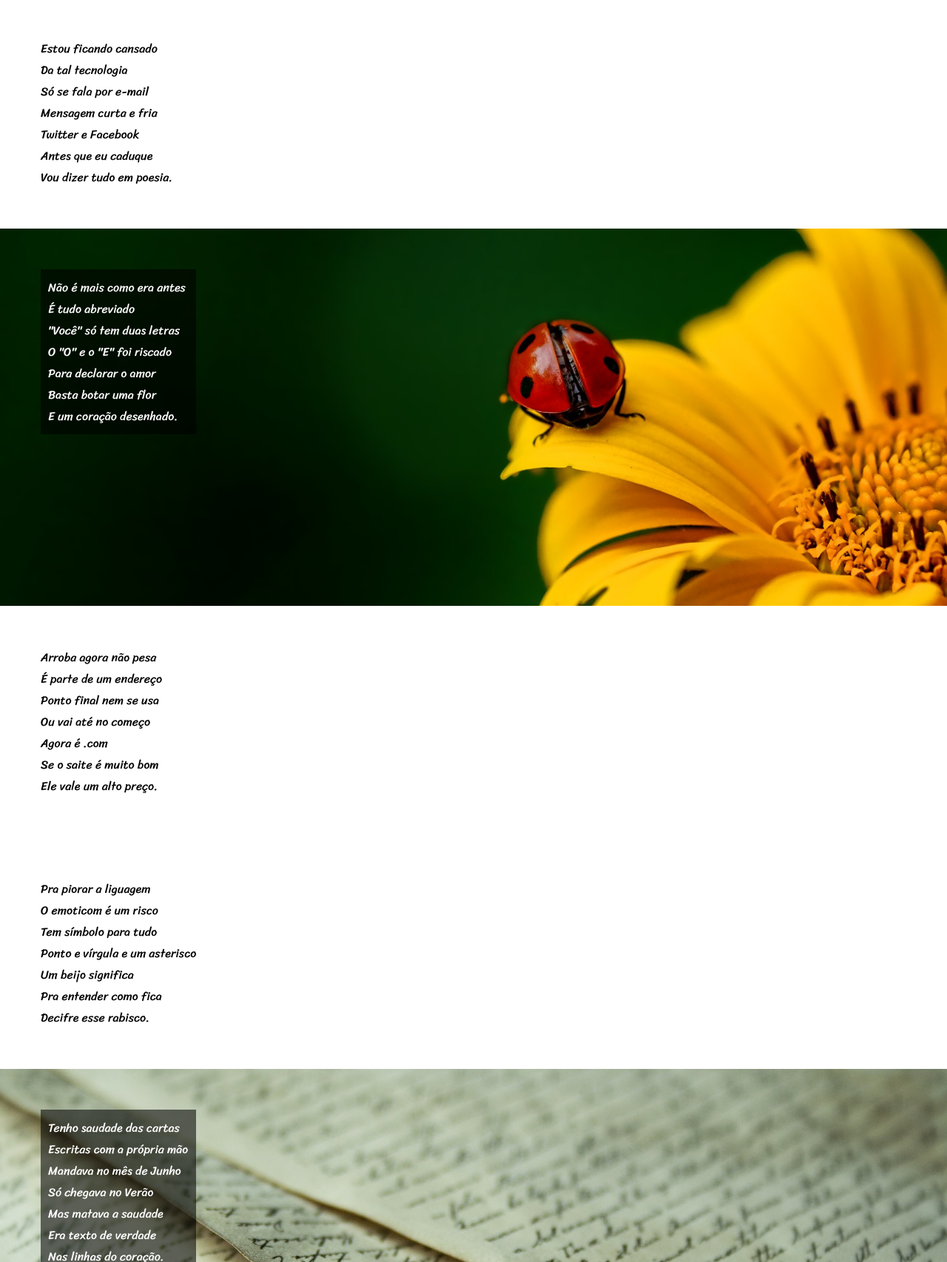
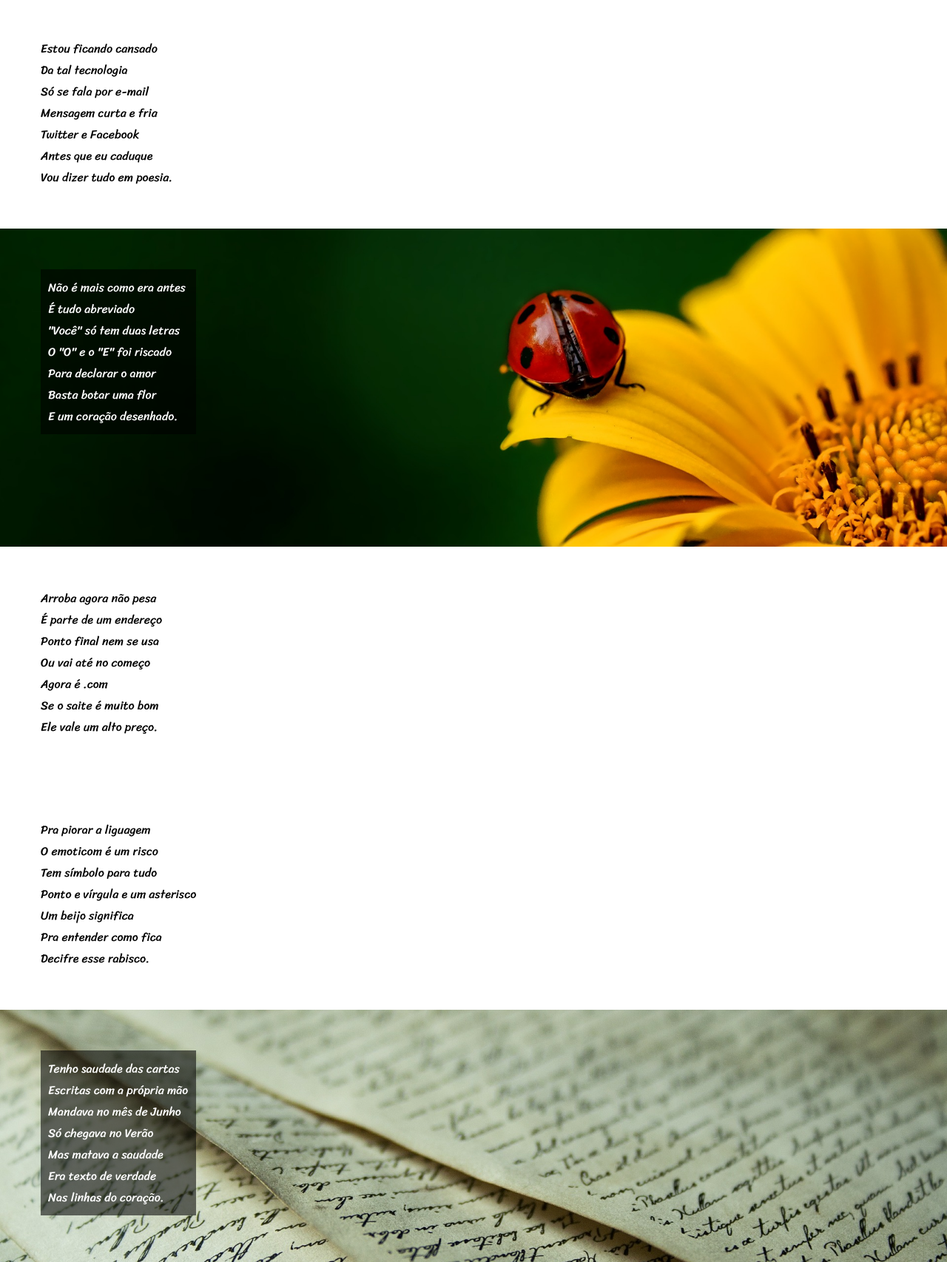
Before and after one commit to FlavioPonciano/projeto-cordel-minha-versao, a plain HTML site: page index.html in a window 1280 px wide. Shown: the part 194-1900 px from the top of the page at 74% size. Drawn offline with Linux system fonts and the light colour scheme.

Commit message:
Update style.css

```diff
--- a/estilo/style.css
+++ b/estilo/style.css
@@ -61,7 +61,7 @@ section {
 }
 
 .fundo-img1 {
-    height: 50vh;
+    height: 40vh;
     color: var(--branco);
     background-image: url('../imagens/background001.jpg');
     background-size: cover;
@@ -70,7 +70,7 @@ section {
 }
 
 .fundo-img2 {
-    height: 50vh;
+    height: 40vh;
     color: var(--branco);
     background-image: url('../imagens/background002.jpg');
     background-size: cover;
```
